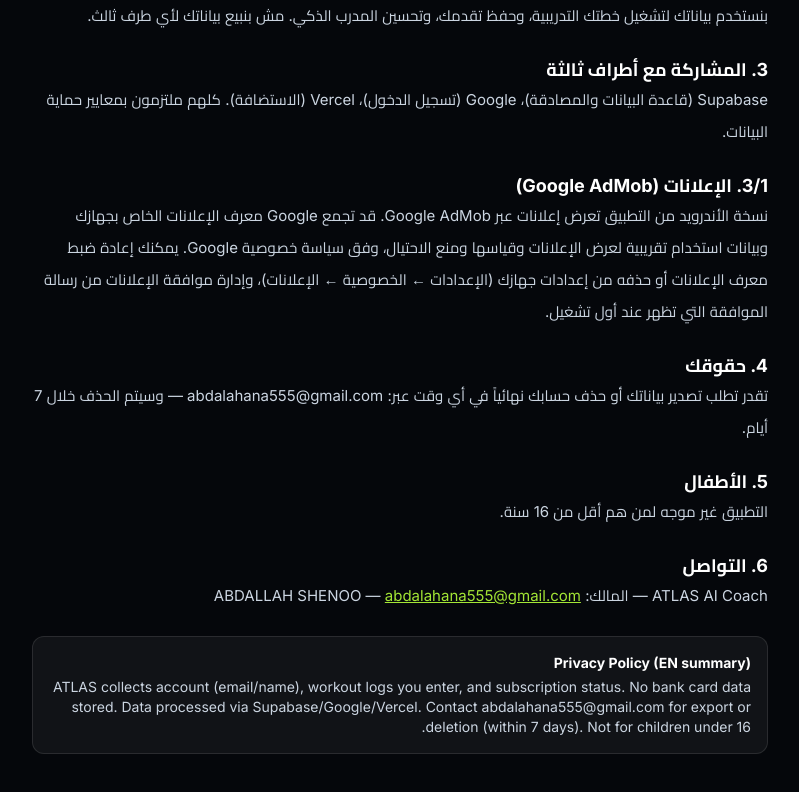
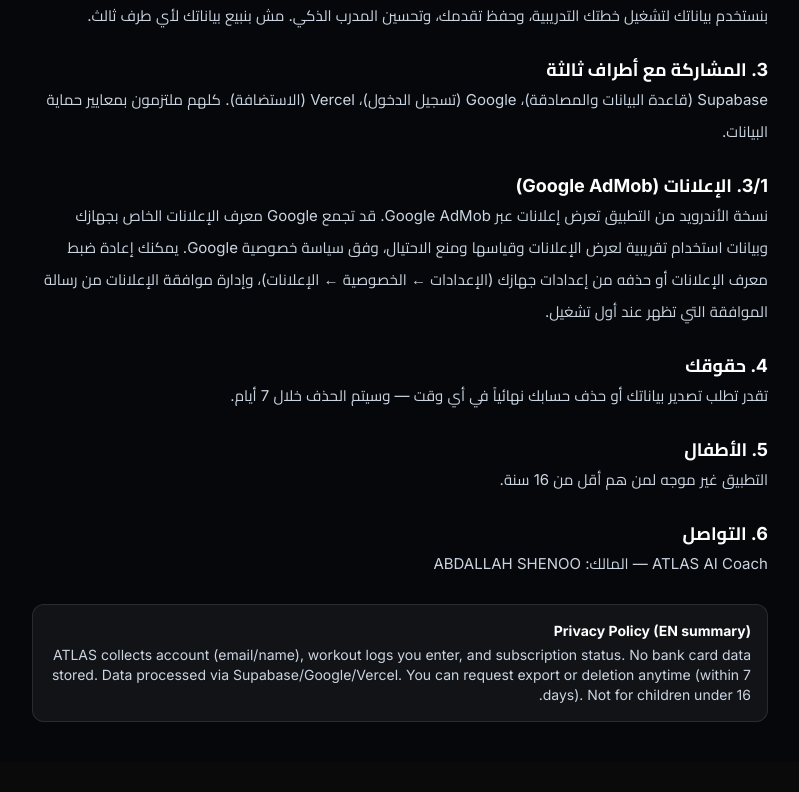
Before and after one commit to abdalahana62-eng/ATLAS, a Next.js app in the folder ironforge-ai/: page /privacy in a window 1280 px wide. Shown: the part 312-1104 px from the top of the page, without its empty margins (240-1039 px from the left). After the commit the page ends 1074 px from the top, so only its background shows below. Built offline with nearby package versions, Linux system fonts and the light colour scheme.

Commit message:
chore(privacy): remove personal email from homepage, nav, privacy, terms and metadata

```diff
--- a/ironforge-ai/app/[locale]/page.tsx
+++ b/ironforge-ai/app/[locale]/page.tsx
@@ -112,7 +112,6 @@ export default async function HomePage({
       description: t('description'),
       contactPoint: {
         '@type': 'ContactPoint',
-        email: 'abdalahana555@gmail.com',
         contactType: 'customer support',
         availableLanguage: ['ar', 'en'],
       },
@@ -289,7 +288,7 @@ export default async function HomePage({
 
         <footer className="border-t border-white/10 py-8 text-center">
           <p className="text-sm text-slate-400">
-            Owner: <span className="font-semibold text-white">ABDALLAH SHENOO</span> — <a href="mailto:abdalahana555@gmail.com" className="text-ironforge-primary hover:underline">abdalahana555@gmail.com</a>
+            Owner: <span className="font-semibold text-white">ABDALLAH SHENOO</span>
           </p>
           <p className="text-xs text-slate-500 mt-2">© 2026 ATLAS AI Coach. All rights reserved.</p>
         </footer>
--- a/ironforge-ai/app/privacy/page.tsx
+++ b/ironforge-ai/app/privacy/page.tsx
@@ -33,7 +33,7 @@ export default function PrivacyPage() {
           </div>
           <div>
             <h2 className="text-lg font-bold text-white">4. حقوقك</h2>
-            <p>تقدر تطلب تصدير بياناتك أو حذف حسابك نهائياً في أي وقت عبر: abdalahana555@gmail.com — وسيتم الحذف خلال 7 أيام.</p>
+            <p>تقدر تطلب تصدير بياناتك أو حذف حسابك نهائياً في أي وقت — وسيتم الحذف خلال 7 أيام.</p>
           </div>
           <div>
             <h2 className="text-lg font-bold text-white">5. الأطفال</h2>
@@ -41,11 +41,11 @@ export default function PrivacyPage() {
           </div>
           <div>
             <h2 className="text-lg font-bold text-white">6. التواصل</h2>
-            <p>ATLAS AI Coach — المالك: ABDALLAH SHENOO — <a className="text-[#a3e635] underline" href="mailto:abdalahana555@gmail.com">abdalahana555@gmail.com</a></p>
+            <p>ATLAS AI Coach — المالك: ABDALLAH SHENOO</p>
           </div>
           <div className="rounded-xl border border-white/10 bg-white/5 p-4 text-sm">
             <p className="font-bold text-white">Privacy Policy (EN summary)</p>
-            <p className="mt-1">ATLAS collects account (email/name), workout logs you enter, and subscription status. No bank card data stored. Data processed via Supabase/Google/Vercel. Contact abdalahana555@gmail.com for export or deletion (within 7 days). Not for children under 16.</p>
+            <p className="mt-1">ATLAS collects account (email/name), workout logs you enter, and subscription status. No bank card data stored. Data processed via Supabase/Google/Vercel. You can request export or deletion anytime (within 7 days). Not for children under 16.</p>
           </div>
         </section>
       </div>
--- a/ironforge-ai/app/terms/page.tsx
+++ b/ironforge-ai/app/terms/page.tsx
@@ -31,10 +31,6 @@ export default function TermsPage() {
             <h2 className="text-lg font-bold text-white">4. الحساب</h2>
             <p>أنت مسؤول عن الحفاظ على سرية حسابك. يمنع مشاركة الحساب الواحد بين عدة أشخاص.</p>
           </div>
-          <div>
-            <h2 className="text-lg font-bold text-white">5. التواصل</h2>
-            <p><a className="text-[#a3e635] underline" href="mailto:abdalahana555@gmail.com">abdalahana555@gmail.com</a></p>
-          </div>
         </section>
       </div>
     </main>
--- a/ironforge-ai/components/layout/Navigation.tsx
+++ b/ironforge-ai/components/layout/Navigation.tsx
@@ -178,8 +178,7 @@ export default function Navigation() {
               v{appVersion}
             </p>
             <p className="text-[11px] text-ironforge-text-muted mt-2 pt-2 border-t border-ironforge-border">
-              Owner: ABDALLAH SHENOO<br />
-              <a href="mailto:abdalahana555@gmail.com" className="text-ironforge-primary hover:underline">abdalahana555@gmail.com</a>
+              Owner: ABDALLAH SHENOO
             </p>
           </div>
         </div>
@@ -307,8 +306,7 @@ export default function Navigation() {
                     v{appVersion}
                   </p>
                   <p className="text-[11px] text-ironforge-text-muted mt-2 pt-2 border-t border-ironforge-border">
-                    Owner: ABDALLAH SHENOO<br />
-                    <a href="mailto:abdalahana555@gmail.com" className="text-ironforge-primary hover:underline">abdalahana555@gmail.com</a>
+                    Owner: ABDALLAH SHENOO
                   </p>
                 </div>
               </div>
```
Also changed, not shown: ironforge-ai/public/llms.txt.
